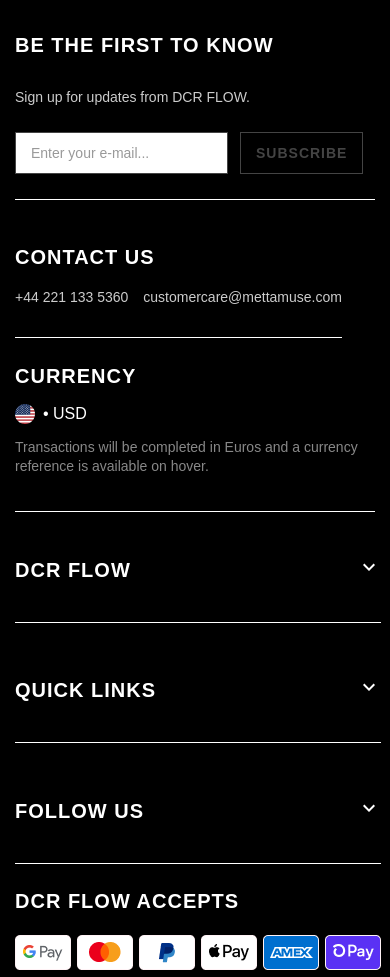
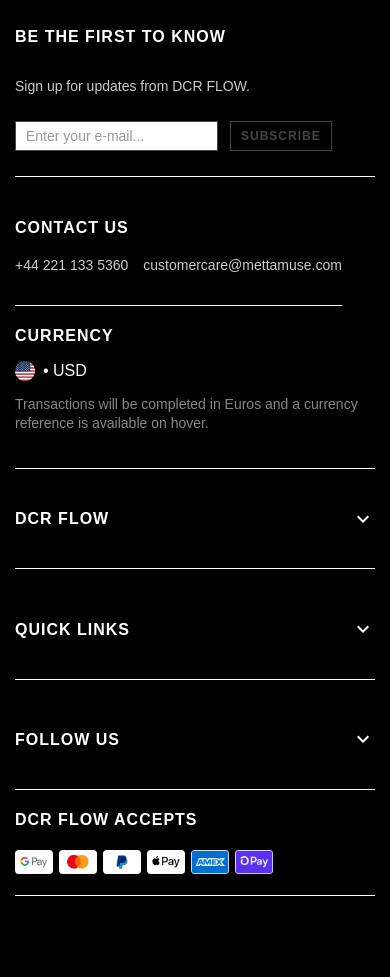
Before and after one commit to DCR-dev-lab/DCR-FLOW, a Next.js app: page /shop in a window 390 px wide. Shown: the part 1020-1997 px from the top of the page. Built offline with nearby package versions, Linux system fonts and the light colour scheme; no server answers.

Commit message:
css fixed

```diff
--- a/src/components/ProductList/index.jsx
+++ b/src/components/ProductList/index.jsx
@@ -88,7 +88,7 @@ const ProductList = ({ serverProducts }) => {
                     ) : // Show actual products
                         finalFilteredPoductslist.length === 0 ? (
                             <div className={styles.noProductFound}>
-                                <img src="./noProductFound.png" alt="No Product Found" />
+                                <img src="/noProductFound.png" alt="No Product Found" />
                                 <p className={styles.noProductText}>
                                     Try adjusting your search or filter to find what you’re
                                     looking for.
--- a/src/styles/components/Footer.module.css
+++ b/src/styles/components/Footer.module.css
@@ -225,7 +225,7 @@
   color: black;
 }
 
-.socialLink  {
+.socialLink {
   font-size: 20px;
 }
 
@@ -251,7 +251,6 @@
   height: 38px;
 
   border-radius: 6px;
-
 }
 
 .paymentIcon img {
@@ -285,37 +284,13 @@
   }
 }
 
-@media (max-width: 768px) {
-  .footer {
-    padding: 40px 20px;
-  }
 
-  .footerTop {
-    grid-template-columns: 1fr;
-    gap: 40px;
-  }
-
-  .footerBottom {
-    grid-template-columns: 1fr;
-    gap: 40px;
-  }
-
-  .newsletterForm {
-    gap: 12px;
-    max-width: 100%;
-  }
-
-  .mobViewIcon {
-    display: block;
-  }
-}
-
-@media (max-width: 480px) {
+@media (max-width: 576px) {
   .footer {
     padding: 30px 15px;
   }
 
-  .footter h4 {
+  .footer h4 {
     font-size: 16px;
   }
   .footer p,
@@ -326,6 +301,8 @@
   .footerTop {
     padding-bottom: 20px;
     margin-bottom: 20px;
+    grid-template-columns: 1fr;
+    gap: 40px;
   }
 
   .footerTopLeft {
@@ -334,16 +311,18 @@
 
   .newsletterForm {
     margin-bottom: 25px;
+    gap: 12px;
+    max-width: 100%;
   }
 
   .footerTopLeft input {
-    padding: 12px 15px;
+    padding: 6px 10px;
     font-size: 14px;
     flex: none;
   }
   .footerTopLeft button {
-    padding: 12px 15px;
-    font-size: 14px;
+    padding: 6px 10px;
+    font-size: 12px;
   }
 
   .footerTop {
@@ -361,6 +340,7 @@
 
   .footerBottom {
     gap: 30px;
+    grid-template-columns: 1fr;
   }
 
   .footerColumn {
@@ -394,6 +374,14 @@
   .paymentIcons {
     justify-content: flex-start;
   }
+
+  .paymentIcon {
+    width: 38px;
+    height: 26px;
+  }
+  .mobViewIcon {
+    display: block;
+  }
 }
 
 .socialSection {
--- a/src/styles/components/Navigation.module.css
+++ b/src/styles/components/Navigation.module.css
@@ -97,7 +97,7 @@
     outline: none;
 }
 /* Mobile styles remain the same */
-@media (max-width: 468px) {
+@media (max-width: 576px) {
     .navMainContainer {
         padding: 6px 12px;
         justify-content: space-between;
--- a/src/styles/components/ProductList.module.css
+++ b/src/styles/components/ProductList.module.css
@@ -214,7 +214,6 @@
   margin-top: 20px;
 }
 
-
 /* Filter Mobile options container */
 .filterOptionsMobile {
   display: none;
@@ -237,12 +236,17 @@
   margin: 0;
   padding: 0;
   display: grid;
-  grid-template-columns: repeat(auto-fit, minmax(300px, 1fr));
+  grid-template-columns: repeat(auto-fit, minmax(280px, 1fr));
   gap: 20px;
   list-style: none;
 }
 
-/* Mobile responsiveness */
+@media (max-width: 992px) {
+  .productContainer {
+    grid-template-columns: repeat(auto-fit, minmax(270px, 1fr));
+  }
+}
+
 @media (max-width: 768px) {
   .productTitleContainer h1 {
     font-size: 36px;
@@ -277,12 +281,12 @@
   }
 
   .productListContainer {
-    grid-template-columns: repeat(auto-fit, minmax(280px, 1fr));
+    grid-template-columns: repeat(auto-fit, minmax(260px, 1fr));
     gap: 15px;
   }
 }
 
-@media (max-width: 480px) {
+@media (max-width: 576px) {
   .productTitleContainer {
     margin-top: 30px;
     margin-bottom: 30px;
@@ -299,7 +303,7 @@
   .filterContainer {
     justify-content: space-around;
     padding: 10px 15px;
-    border: 1px solid rgb(11,11,11);
+    border: 1px solid rgb(11, 11, 11);
   }
 
   .itemsCount,
@@ -327,4 +331,9 @@
   .filterOptionsMobile {
     display: block;
   }
+  .subFilter{
+    font-size: 14px;
+    flex: 1;
+    justify-content: center;
+  }
 }
```
